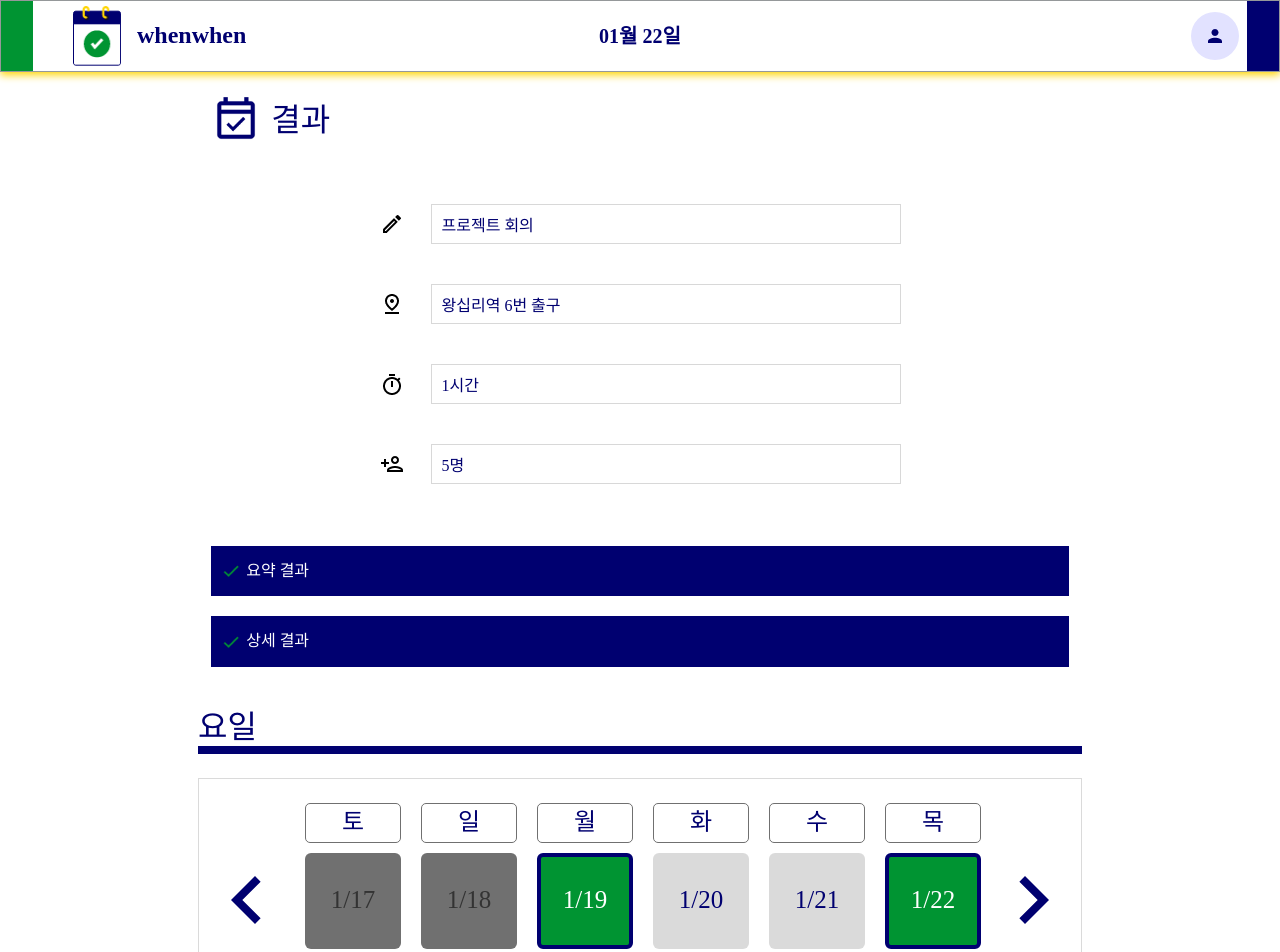
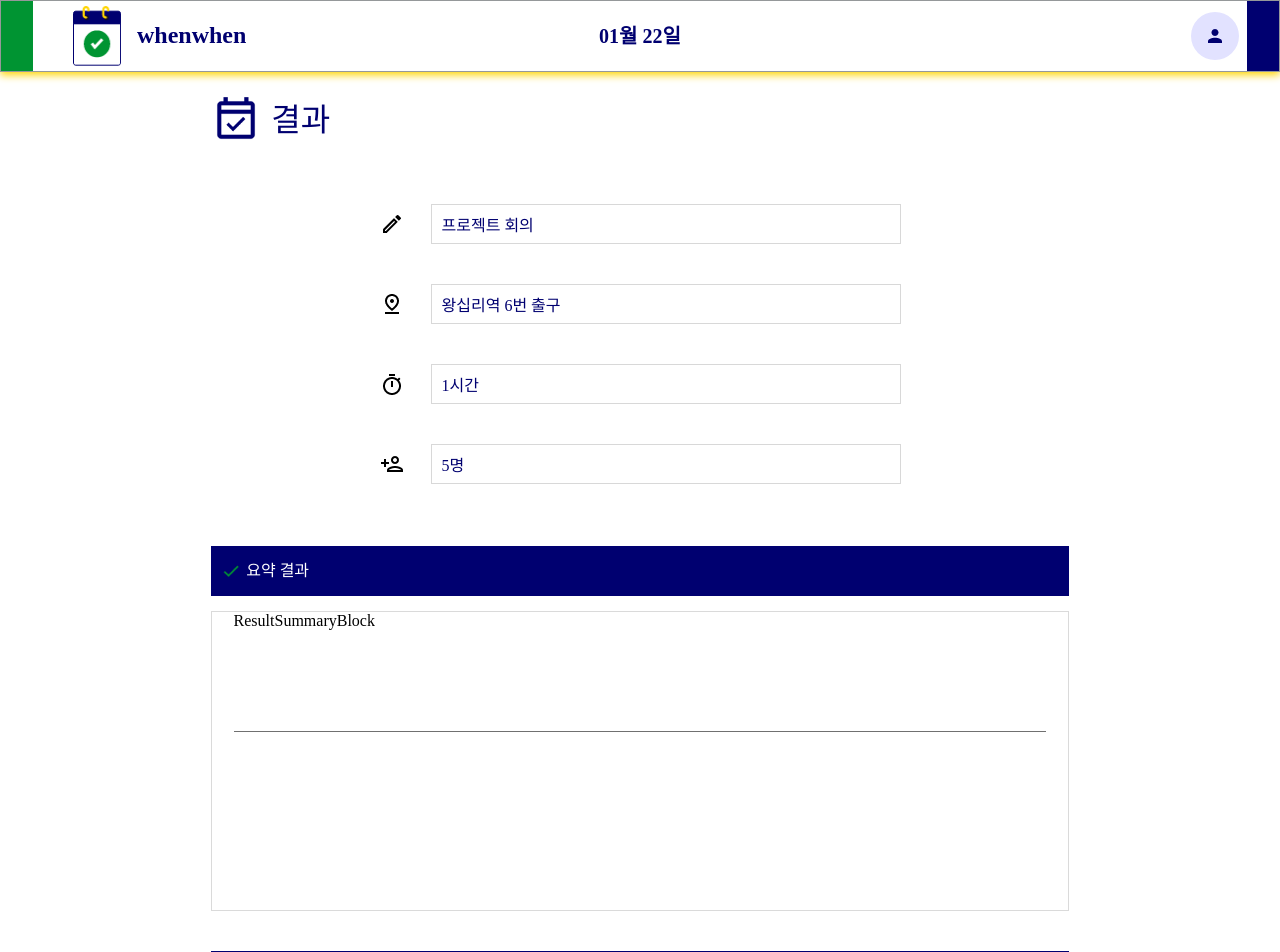
Before and after one commit to WhenWhenProject/WhenWhen-Front-, a React (Create React App) app: page /schedule/result in a window 1280 px wide. Shown: the top 952 px of the page. Built offline with nearby package versions, Linux system fonts and the light colour scheme.

Commit message:
요약 결과 블록 컴포넌트 생성

```diff
--- /dev/null
+++ b/src/components/result/ResultSummaryBlock.tsx
@@ -0,0 +1,14 @@
+import React from 'react';
+import styled from 'styled-components';
+
+const ResultSummaryBlock = () => {
+  return <StyledWrapper>ResultSummaryBlock</StyledWrapper>;
+};
+
+export default ResultSummaryBlock;
+
+const StyledWrapper = styled.div`
+  width: 95%;
+  height: 120px;
+  border-bottom: 1px solid #707070;
+`;
--- /dev/null
+++ b/src/components/result/ResultSummaryContainer.tsx
@@ -0,0 +1,24 @@
+import React from 'react';
+import styled from 'styled-components';
+import ResultSummaryBlock from './ResultSummaryBlock';
+
+const ResultSummaryContainer = () => {
+  return (
+    <StyledWrapper>
+      {/* TODO: 요약 결과 <요일-시간> 블록별로 컴포넌트화*/}
+      <ResultSummaryBlock />
+    </StyledWrapper>
+  );
+};
+
+export default ResultSummaryContainer;
+
+const StyledWrapper = styled.div`
+  width: 100%;
+  min-height: 300px;
+  margin: 5px 0px 30px 0px;
+  border: 1px solid rgba(112, 112, 112, 0.26);
+  display: flex;
+  flex-direction: column;
+  align-items: center;
+`;
--- a/src/pages/ScheduleResult/ScheduleResult.tsx
+++ b/src/pages/ScheduleResult/ScheduleResult.tsx
@@ -5,6 +5,7 @@ import DateSelectBlock from '../../components/result/common/DateSelectBlock';
 import ScheduleHostContainer from '../../components/result/common/ScheduleHostContainer';
 import TimeSelectBlock from '../../components/result/common/TimeSelectBlock';
 import ResultGroupTitleBar from '../../components/result/ResultGroupTitleBar';
+import ResultSummaryContainer from '../../components/result/ResultSummaryContainer';
 
 // 모두가 적었으면 최종 결과 페이지, 한 명이라도 적지 않은 사람이 있으면 중간 결과 페이지
 const ScheduleResult = () => {
@@ -13,6 +14,7 @@ const ScheduleResult = () => {
       <PageTitleBar title="결과" />
       <ScheduleHostContainer />
       <ResultGroupTitleBar title="요약 결과" />
+      <ResultSummaryContainer />
       <ResultGroupTitleBar title="상세 결과" />
       <DateSelectBlock status="result" />
       <TimeSelectBlock status="result" />
```
